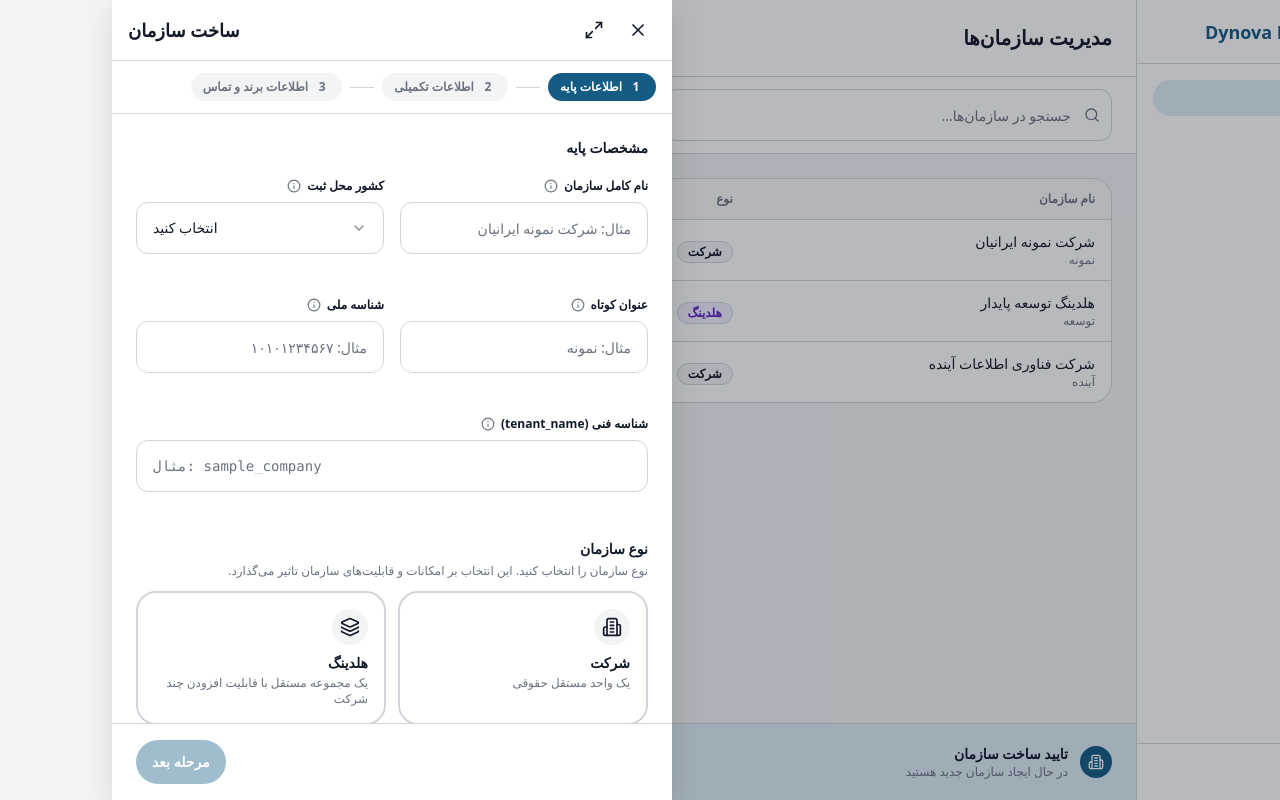
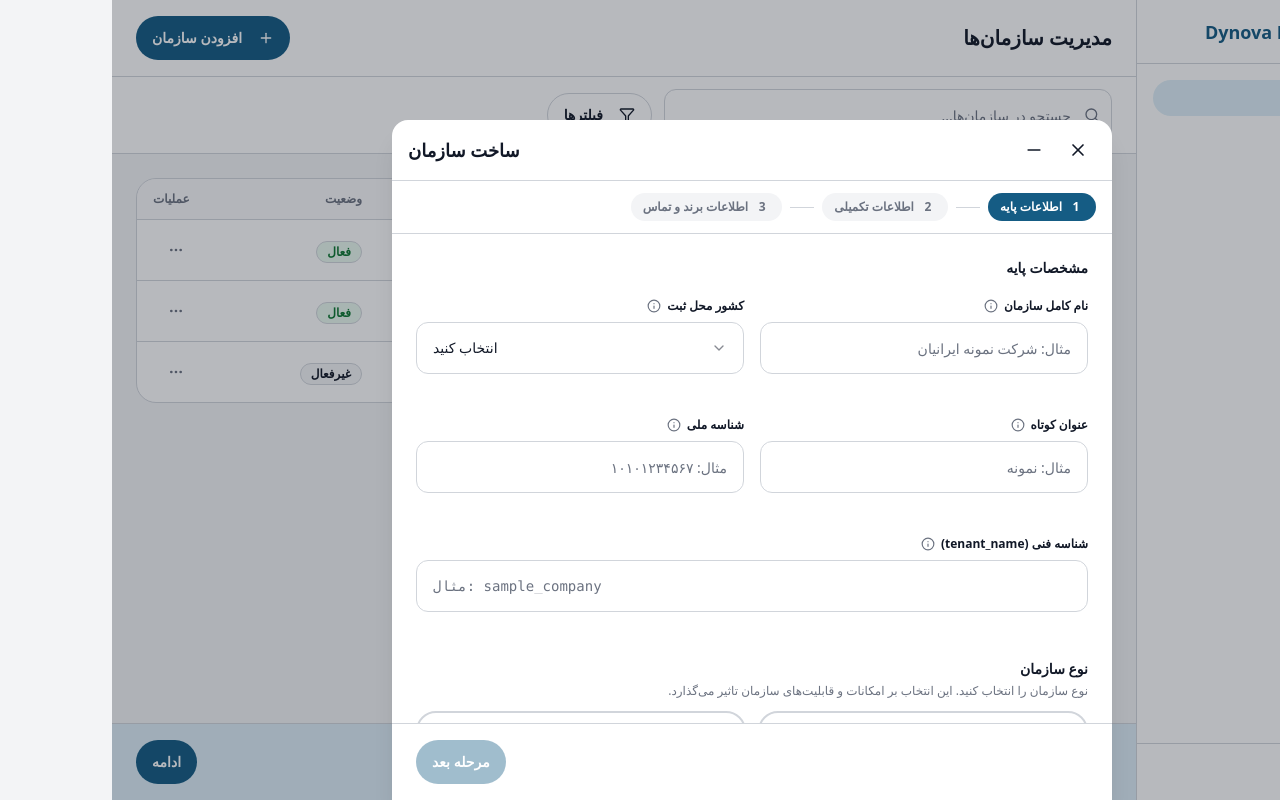
Before and after one commit to DynovaExir/DesignSystem, a Next.js app: page / in a window 1280 px wide. Both pictures are taken after a click on the button "افزودن سازمان". Built offline with nearby package versions, Linux system fonts and the light colour scheme.

Commit message:
feat: update wizard panel to bottom sheet with minimize
Convert wizard panel to bottom sheet with centered positioning, minimize functionality, and backdrop handling

```diff
--- a/components/tenant-wizard/tenant-wizard-panel.tsx
+++ b/components/tenant-wizard/tenant-wizard-panel.tsx
@@ -1,7 +1,7 @@
 "use client";
 
 import { useState, useCallback, useEffect } from "react";
-import { X, Maximize2, Minimize2 } from "lucide-react";
+import { X, Minus } from "lucide-react";
 import { cn } from "@/lib/utils";
 import { Button } from "@/components/ui/button";
 import { StepIndicator } from "./step-indicator";
@@ -32,7 +32,7 @@ const existingNationalCodesByType = {
 
 export function TenantWizardPanel({ isOpen, onClose }: TenantWizardPanelProps) {
   const [currentStep, setCurrentStep] = useState(1);
-  const [isExpanded, setIsExpanded] = useState(false);
+  const [isMinimized, setIsMinimized] = useState(false);
   const [confirmed, setConfirmed] = useState(false);
   const [validationError, setValidationError] = useState<string>();
   const [isSubmitting, setIsSubmitting] = useState(false);
@@ -202,6 +202,7 @@ export function TenantWizardPanel({ isOpen, onClose }: TenantWizardPanelProps) {
     setCurrentStep(1);
     setConfirmed(false);
     setValidationError(undefined);
+    setIsMinimized(false);
     setStep1Data({
       fullName: "",
       country: "",
@@ -232,48 +233,75 @@ export function TenantWizardPanel({ isOpen, onClose }: TenantWizardPanelProps) {
 
   return (
     <>
-      {/* Backdrop */}
-      <div className="fixed inset-0 bg-neutral-900/30 z-40" />
-
-      {/* Panel */}
+      {/* Backdrop - only show when not minimized */}
       <div
         className={cn(
-          "fixed inset-y-0 left-0 z-50 flex flex-col bg-card shadow-lg transition-all duration-300",
-          isExpanded ? "w-full" : "w-[560px]"
+          "fixed inset-0 z-40 transition-all duration-300",
+          isMinimized ? "bg-transparent pointer-events-none" : "bg-neutral-900/30"
         )}
+        onClick={() => {
+          if (!isMinimized) {
+            // Optional: close on backdrop click when not minimized
+          }
+        }}
+      />
+
+      {/* Bottom Sheet */}
+      <div
+        className={cn(
+          "fixed left-1/2 -translate-x-1/2 z-50 flex flex-col bg-card shadow-xl transition-all duration-300 ease-out",
+          "w-full max-w-[720px] rounded-t-2xl",
+          isMinimized
+            ? "bottom-0 h-[56px]"
+            : "bottom-0 max-h-[85vh]"
+        )}
+        style={{
+          height: isMinimized ? "56px" : "auto",
+        }}
       >
         {/* Header */}
-        <div className="flex items-center justify-between border-b border-border px-4 py-3">
+        <div
+          className={cn(
+            "flex items-center justify-between border-b border-border px-4 py-3 rounded-t-2xl cursor-pointer",
+            isMinimized && "border-b-0"
+          )}
+          onClick={() => isMinimized && setIsMinimized(false)}
+        >
           <div className="flex items-center gap-2">
             <button
-              onClick={handleClose}
+              onClick={(e) => {
+                e.stopPropagation();
+                handleClose();
+              }}
               className="rounded-lg p-2 hover:bg-muted transition-colors"
               aria-label="بستن"
             >
               <X className="h-5 w-5 text-foreground" />
             </button>
             <button
-              onClick={() => setIsExpanded(!isExpanded)}
+              onClick={(e) => {
+                e.stopPropagation();
+                setIsMinimized(!isMinimized);
+              }}
               className="rounded-lg p-2 hover:bg-muted transition-colors"
-              aria-label={isExpanded ? "کوچک کردن" : "بزرگ کردن"}
+              aria-label={isMinimized ? "بازگرداندن" : "کوچک کردن"}
             >
-              {isExpanded ? (
-                <Minimize2 className="h-5 w-5 text-foreground" />
-              ) : (
-                <Maximize2 className="h-5 w-5 text-foreground" />
-              )}
+              <Minus className="h-5 w-5 text-foreground" />
             </button>
           </div>
           <h2 className="text-lg font-semibold text-foreground">ساخت سازمان</h2>
         </div>
 
+        {/* Collapsible Content */}
+        {!isMinimized && (
+          <>
             {/* Step Indicator */}
             {currentStep < 4 && (
               <StepIndicator steps={steps} currentStep={currentStep} />
             )}
 
             {/* Content */}
-        <div className="flex-1 overflow-y-auto p-6">
+            <div className="flex-1 overflow-y-auto p-6 max-h-[calc(85vh-180px)]">
               {currentStep === 1 && (
                 <Step1BaseInfo
                   data={step1Data}
@@ -340,6 +368,8 @@ export function TenantWizardPanel({ isOpen, onClose }: TenantWizardPanelProps) {
                 )}
               </div>
             </div>
+          </>
+        )}
       </div>
     </>
   );
```
Also changed, not shown: next-env.d.ts (added). Lines whose indentation alone changed are shown as unchanged.
